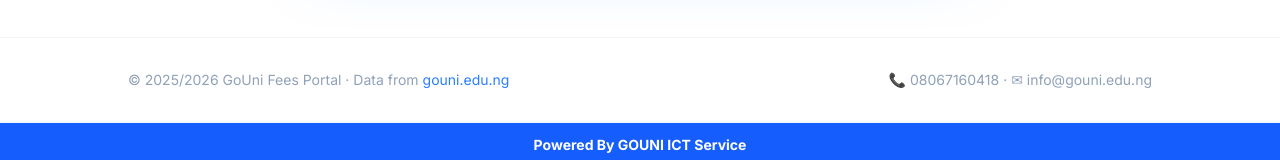
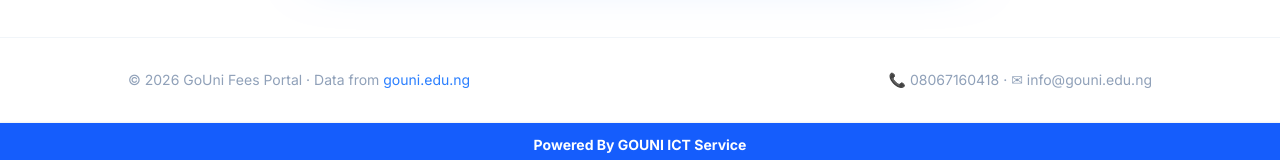
Before and after one commit to NOAK-MANUEL/gouni-fee-platform, a Next.js app: page / in a window 1280 px wide. Shown: the part 1922-2082 px from the top of the page. Built offline with nearby package versions, Linux system fonts and the light colour scheme; no server answers.

Commit message:
date fix

```diff
--- a/app/page.tsx
+++ b/app/page.tsx
@@ -215,7 +215,7 @@
       <footer className="border-t border-slate-100 bg-white px-4 sm:px-6 py-8">
         <div className="max-w-5xl mx-auto flex flex-col sm:flex-row items-center justify-between gap-4 text-sm text-slate-400">
           <div>
-            © {new Date().getFullYear() - 1}/{new Date().getFullYear()} GoUni
+            © {new Date().getFullYear()} GoUni
             Fees Portal · Data from{" "}
             <a
               href="https://gouni.edu.ng/payments/"
```
